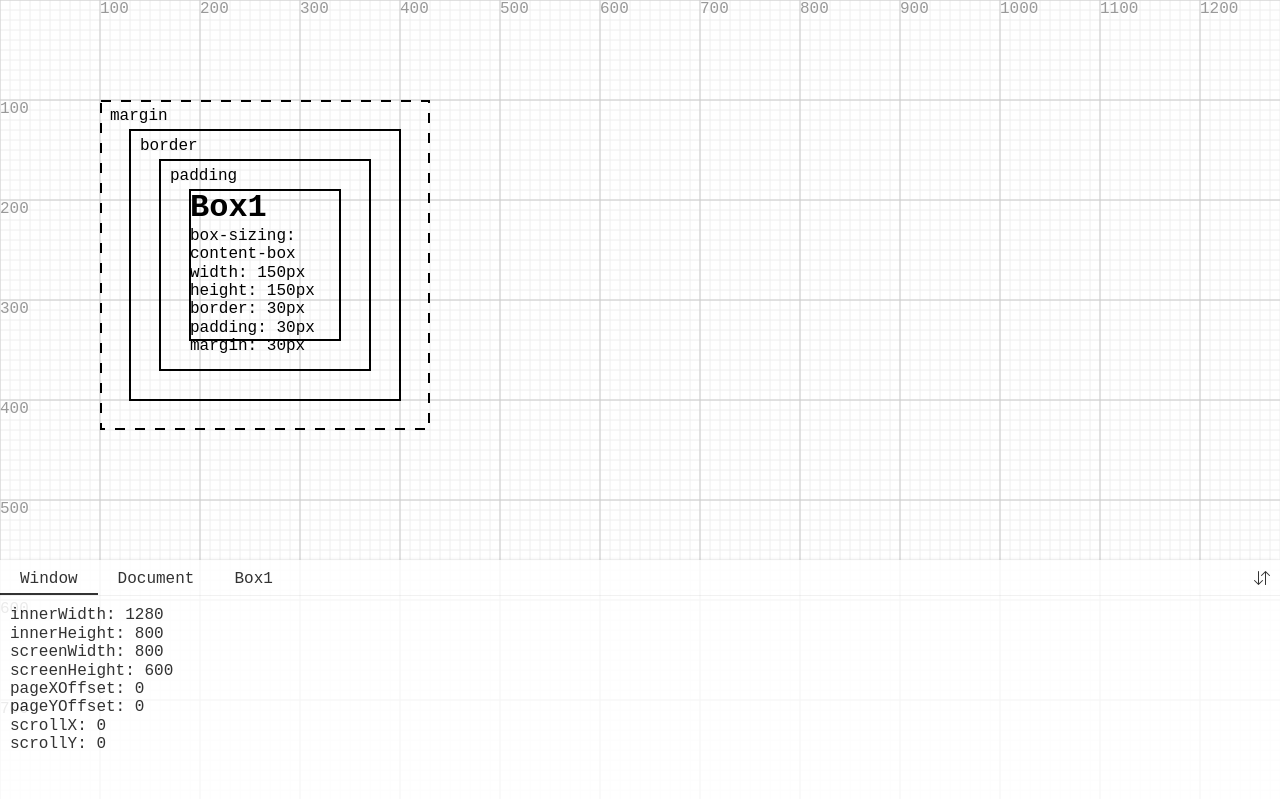
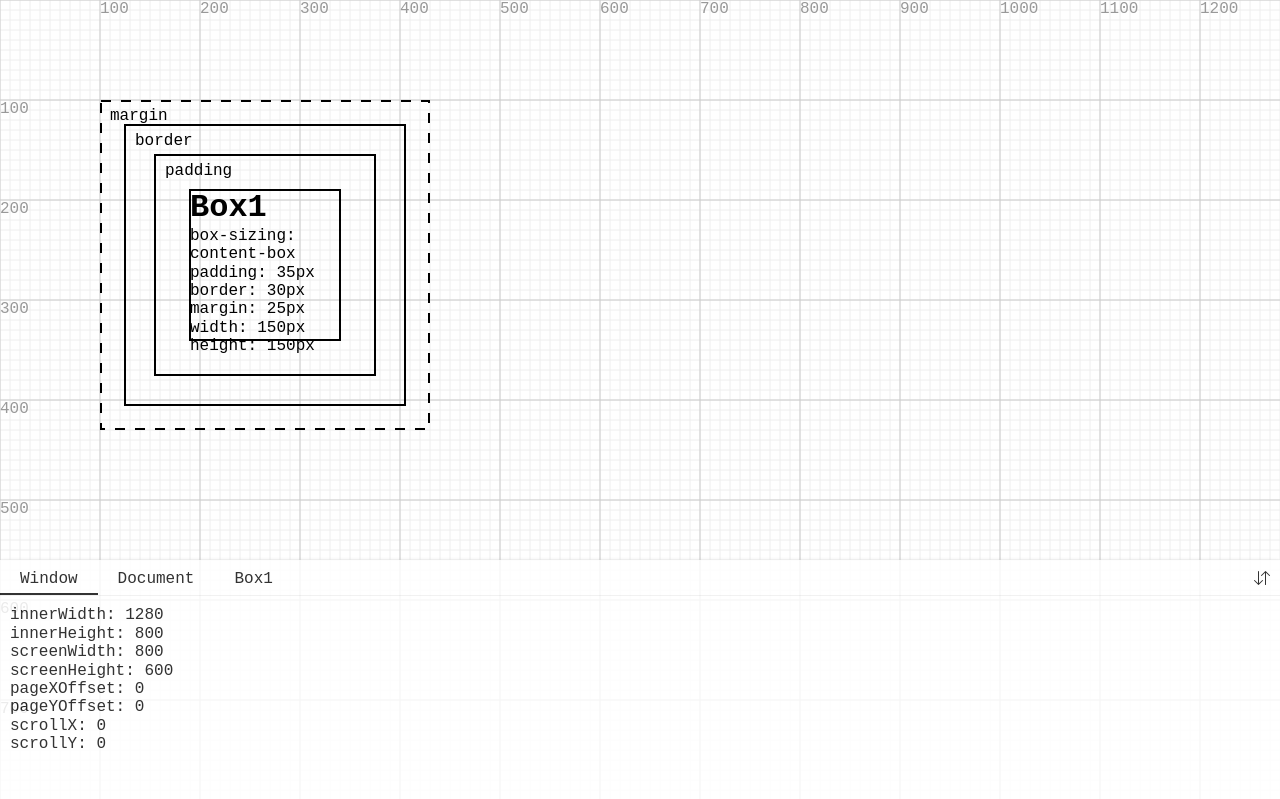
Before and after one commit to swimyoung/web-coordinates, a React app: page / in a window 1280 px wide. Shown: the top 799 px of the page. Built offline with nearby package versions, Linux system fonts and the light colour scheme.

Commit message:
Change Box default size

```diff
--- a/src/components/Box.tsx
+++ b/src/components/Box.tsx
@@ -151,9 +151,9 @@ function Box(props: BoxProps): React.ReactElement {
 
   const width = 150;
   const height = 150;
-  const padding = 30;
+  const padding = 35;
   const border = 30;
-  const margin = 30;
+  const margin = 25;
   const marginBoundaryArea = {
     x: 0,
     y: 0,
@@ -263,15 +263,15 @@ function Box(props: BoxProps): React.ReactElement {
         <h1>{name}</h1>
         box-sizing: content-box
         <br />
+        padding: {padding}px
+        <br />
+        border: {border}px
+        <br />
+        margin: {margin}px
+        <br />
         width: {width}px
         <br />
         height: {height}px
-        <br />
-        border: {border}px
-        <br />
-        padding: {padding}px
-        <br />
-        margin: {margin}px
         <div
           style={{
             position: 'relative',
--- a/src/components/ConsoleContentBox.tsx
+++ b/src/components/ConsoleContentBox.tsx
@@ -24,16 +24,16 @@ export function ConsoleContentBox(
       <div>clientBoundingRect.left {boxBoundingRect.left}</div>
       <div>clientBoundingRect.width {boxBoundingRect.width}</div>
       <div>clientBoundingRect.height {boxBoundingRect.height}</div>
+      <div>scrollLeft {boxPosition.scrollLeft}</div>
+      <div>scrollTop {boxPosition.scrollTop}</div>
+      <div>clientLeft {boxPosition.clientLeft}</div>
+      <div>clientTop {boxPosition.clientTop}</div>
       <div>clientWidth {boxSize.clientWidth}</div>
       <div>clientHeight {boxSize.clientHeight}</div>
       <div>offsetWidth {boxSize.offsetWidth}</div>
       <div>offsetHeight {boxSize.offsetHeight}</div>
       <div>scrollWidth {boxSize.scrollWidth}</div>
       <div>scrollHeight {boxSize.scrollHeight}</div>
-      <div>clientLeft {boxPosition.clientLeft}</div>
-      <div>clientTop {boxPosition.clientTop}</div>
-      <div>scrollLeft {boxPosition.scrollLeft}</div>
-      <div>scrollTop {boxPosition.scrollTop}</div>
     </>
   );
 }
```
